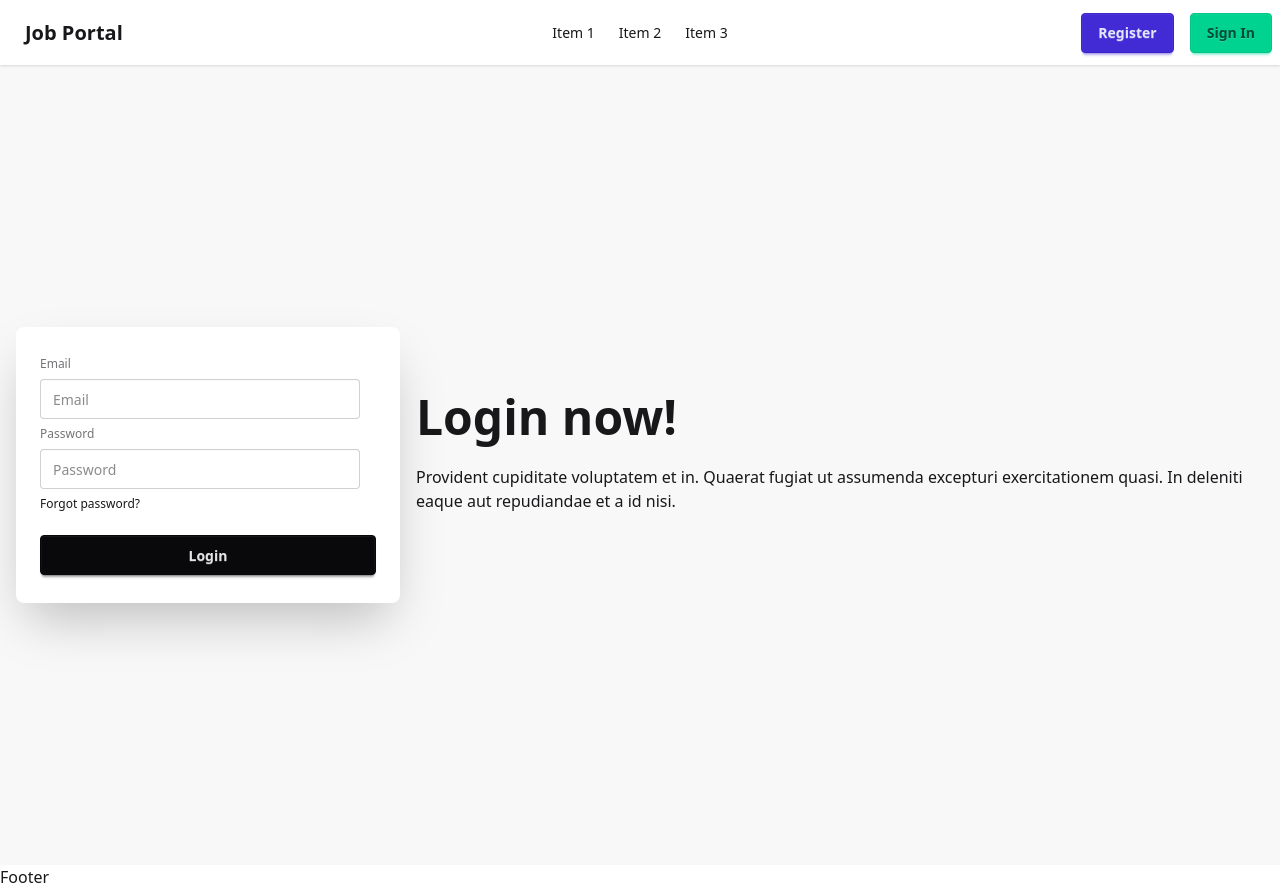
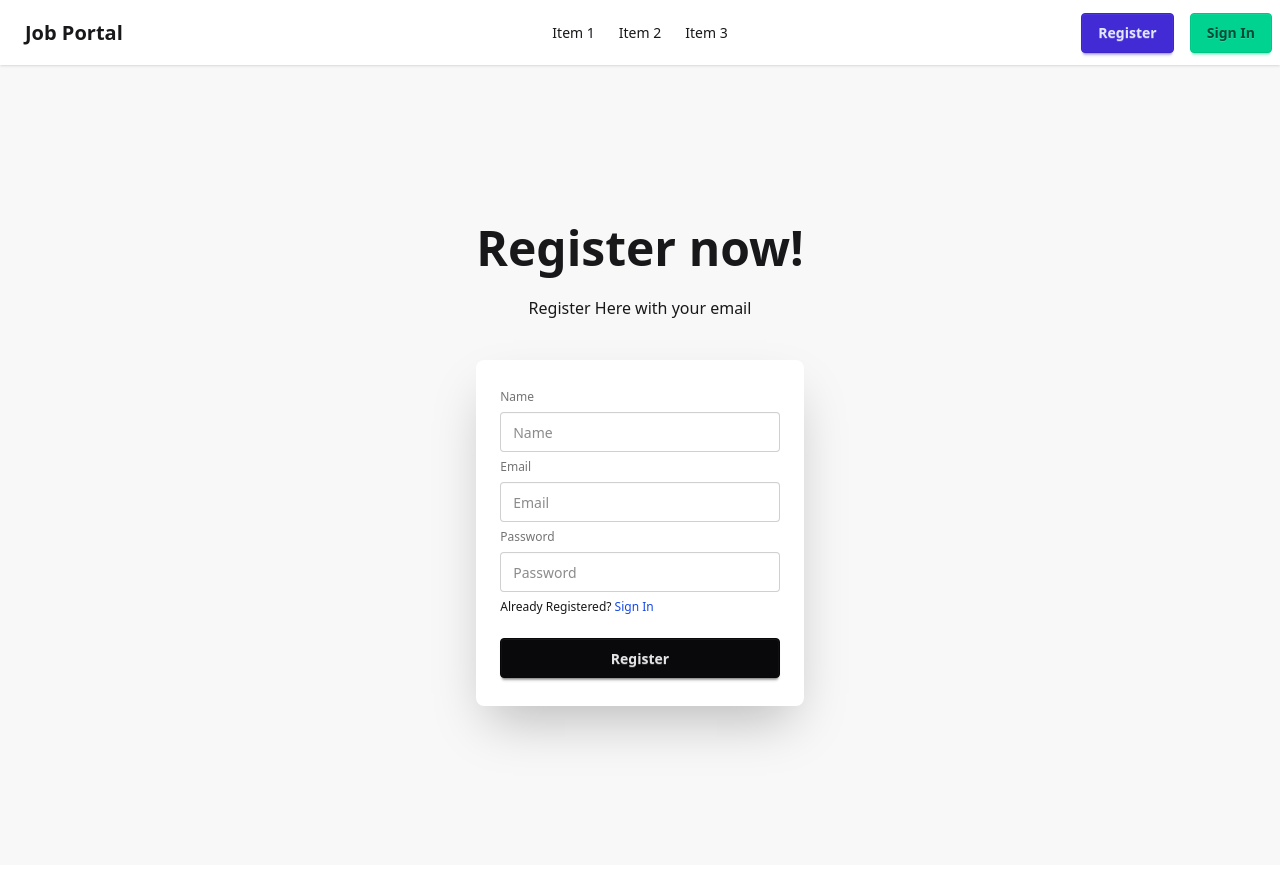
Before and after one commit to Sakif-Hridoy/Job-Portal-Client, a React (Vite) app: page /register in a window 1280 px wide. After the commit the page ends 865 px from the top, so only its background shows below. Built offline with nearby package versions, Linux system fonts and the light colour scheme.

Commit message:
footer condition

```diff
--- a/src/layout/MainLayout.jsx
+++ b/src/layout/MainLayout.jsx
@@ -1,14 +1,21 @@
 import React from 'react';
 import Header from '../shared/Header';
-import { Outlet } from 'react-router-dom';
+import { Outlet, useLocation } from 'react-router-dom';
 import Footer from '../shared/Footer';
 
 const MainLayout = () => {
+    const location = useLocation();
+
+    let showFooter = true;
+
+    if(location.pathname === "/signin" || location.pathname === "/register"){
+        showFooter = false;
+    }
     return (
         <div className='max-w-7xl mx-auto'>
             <Header></Header>
             <Outlet></Outlet>
-            <Footer></Footer>
+            {showFooter && <Footer></Footer>}
         </div>
     );
 };
--- a/src/pages/Register/Register.jsx
+++ b/src/pages/Register/Register.jsx
@@ -1,27 +1,84 @@
-import React from 'react';
+import React, { useContext } from "react";
+// import { AuthContext } from "../providers/AuthProvider";
+import { Link, replace, useNavigate } from "react-router-dom";
 
 const Register = () => {
+  // const { createUser,logoutUser } = useContext(AuthContext);
+  const navigate = useNavigate();
+
+  const handleRegister = (e) => {
+    e.preventDefault();
+
+    // const name = e.target.name.value;
+    // const email = e.target.email.value;
+    // const password = e.target.password.value;
+
+    // createUser(email, password)
+    //   .then((res) => {
+    //     console.log(res.user);
+
+    //     const newUser = {
+    //       name,
+    //       email,
+    //     };
+    //     return fetch("https://coffee-store-node-crud-server.onrender.com/users", {
+    //       method: "POST",
+    //       headers: { "content-type": "application/json" },
+    //       body: JSON.stringify(newUser),
+    //     });
+    //   })
+    //   .then((res) => res.json())
+    //   .then((data) => {
+    //     console.log("User created", data);
+    //     return logoutUser();
+    //   })
+    //   .then(() => {
+    //     navigate("/signin", { replace: true });
+    //   })
+    //   .catch((error) => {
+    //     console.log("error", error);
+    //   });
+};
   return (
     <div className="hero bg-base-200 min-h-screen">
-        <div className="hero-content flex-col lg:flex-row-reverse">
+      <div className="hero-content flex-col lg:flex-col">
         <div className="text-center lg:text-left">
-            <h1 className="text-5xl font-bold">Login now!</h1>
-            <p className="py-6">
-              Provident cupiditate voluptatem et in. Quaerat fugiat ut assumenda excepturi exercitationem
-              quasi. In deleniti eaque aut repudiandae et a id nisi.
-            </p>
+          <h1 className="text-5xl font-bold">Register now!</h1>
+          <p className="py-6 text-center">Register Here with your email</p>
         </div>
         <div className="card bg-base-100 w-full max-w-sm shrink-0 shadow-2xl">
-            <div className="card-body">
+          <form onSubmit={handleRegister} className="card-body">
             <fieldset className="fieldset">
+              <label className="fieldset-label">Name</label>
+              <input
+                type="text"
+                name="name"
+                className="input"
+                placeholder="Name"
+              />
               <label className="fieldset-label">Email</label>
-                <input type="email" className="input" placeholder="Email" />
+              <input
+                type="email"
+                name="email"
+                className="input"
+                placeholder="Email"
+              />
               <label className="fieldset-label">Password</label>
-                <input type="password" className="input" placeholder="Password" />
-                <div><a className="link link-hover">Forgot password?</a></div>
-                <button className="btn btn-neutral mt-4">Login</button>
+              <input
+                type="password"
+                className="input"
+                placeholder="Password"
+                name="password"
+              />
+              <h5 className="">
+                Already Registered?{" "}
+                <Link className="text-blue-700" to="/signin">
+                  Sign In
+                </Link>
+              </h5>
+              <button className="btn btn-neutral mt-4">Register</button>
             </fieldset>
-            </div>
+          </form>
         </div>
       </div>
     </div>
--- a/src/pages/SignIn/SignIn.jsx
+++ b/src/pages/SignIn/SignIn.jsx
@@ -1,27 +1,62 @@
-import React from 'react';
+import React, { useContext } from "react";
+// import { AuthContext } from "../providers/AuthProvider";
+import { Link, useLocation, useNavigate } from "react-router-dom";
 
 const SignIn = () => {
+  // const { signInUser } = useContext(AuthContext);
+  // const navigate = useNavigate();
+  // const location = useLocation();
+  // const from = location.state?.from?.pathname || "/";
+
+  const handleSignIn = (e) => {
+    e.preventDefault();
+    // const email = e.target.email.value;
+    // const password = e.target.password.value;
+
+    // signInUser(email, password)
+    //   .then(() => {
+    //     navigate(from, { replace: true });
+    //   })
+    //   .catch((err) => {
+    //     console.error(err);
+    //   });
+    // navigate("/", { replace: true });
+  };
+
   return (
     <div className="hero bg-base-200 min-h-screen">
-        <div className="hero-content flex-col lg:flex-row-reverse">
+      <div className="hero-content flex-col lg:flex-col">
         <div className="text-center lg:text-left">
-            <h1 className="text-5xl font-bold">Login now!</h1>
-            <p className="py-6">
-              Provident cupiditate voluptatem et in. Quaerat fugiat ut assumenda excepturi exercitationem
-              quasi. In deleniti eaque aut repudiandae et a id nisi.
-            </p>
+          <h1 className="text-5xl font-bold pb-4">Sign In now!</h1>
         </div>
         <div className="card bg-base-100 w-full max-w-sm shrink-0 shadow-2xl">
-            <div className="card-body">
+          <form onSubmit={handleSignIn} className="card-body">
             <fieldset className="fieldset">
               <label className="fieldset-label">Email</label>
-                <input type="email" className="input" placeholder="Email" />
+              <input
+                type="email"
+                name="email"
+                className="input"
+                placeholder="Email"
+                required
+              />
               <label className="fieldset-label">Password</label>
-                <input type="password" className="input" placeholder="Password" />
-                <div><a className="link link-hover">Forgot password?</a></div>
-                <button className="btn btn-neutral mt-4">Login</button>
+              <input
+                type="password"
+                name="password"
+                className="input"
+                placeholder="Password"
+                required
+              />
+              <h5 className="">
+                Not Registered?{" "}
+                <Link className="text-blue-700" to="/register">
+                  Register
+                </Link>
+              </h5>
+              <button className="btn btn-neutral mt-4">Sign In</button>
             </fieldset>
-            </div>
+          </form>
         </div>
       </div>
     </div>
```
Lines whose indentation alone changed are shown as unchanged.
